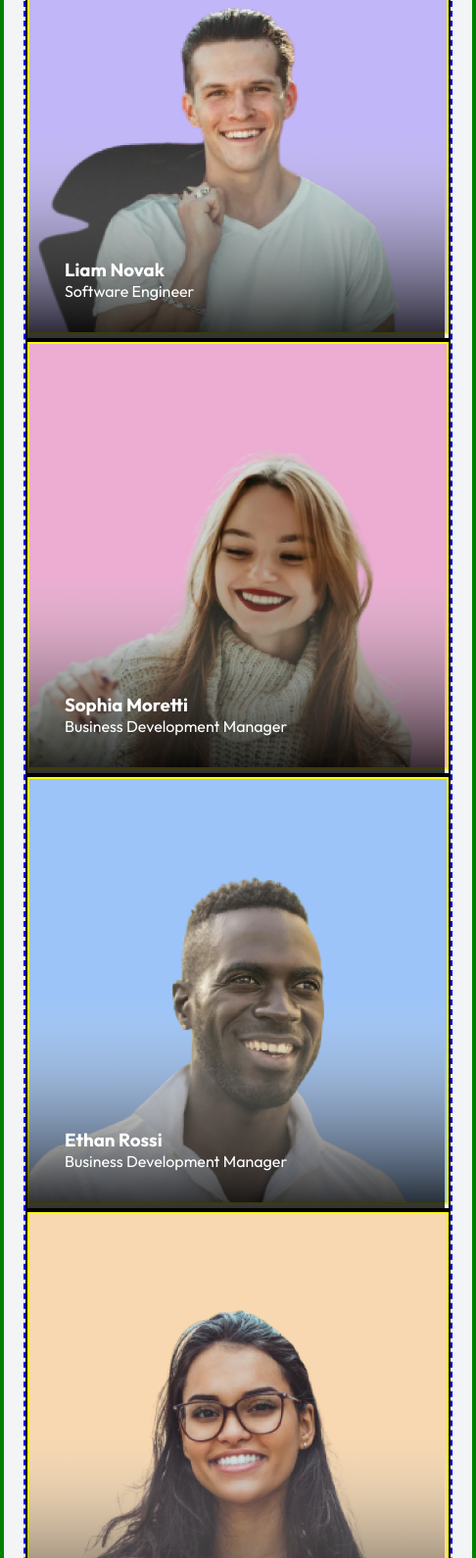
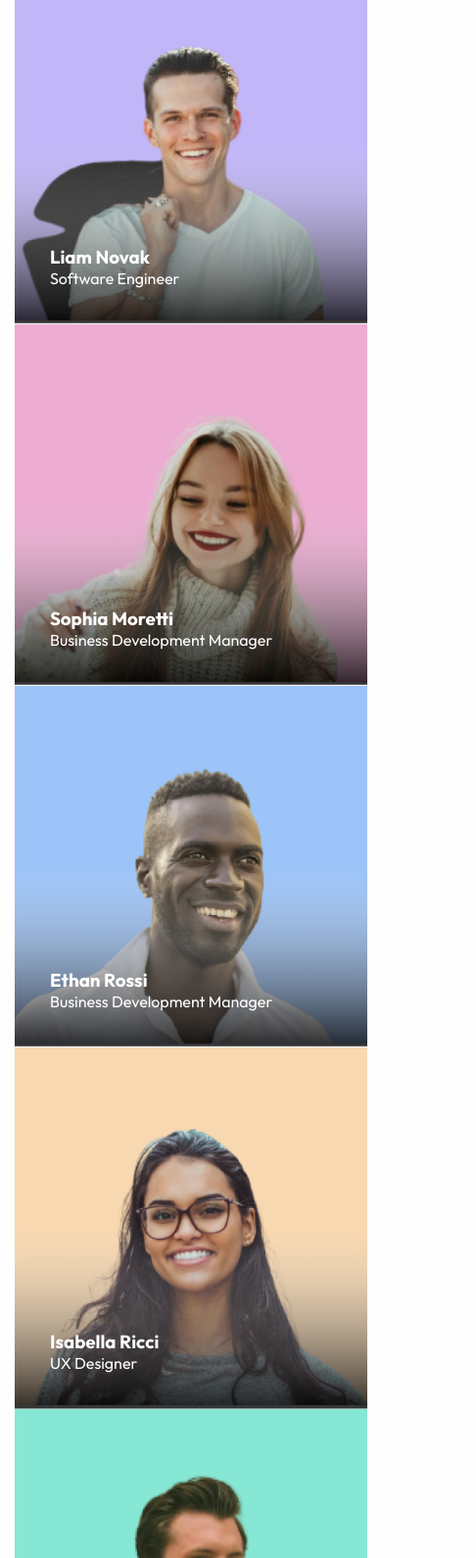
Before and after one commit to Yoges19/Grid-Layout, a plain HTML site: page index.html in a window 390 px wide. Shown: the part 410-2000 px from the top of the page at 98% size, 486 px wide, since content can reach past the window. Drawn offline with Linux system fonts and the light colour scheme.

Commit message:
mobile design completed

```diff
--- a/index.html
+++ b/index.html
@@ -20,14 +20,10 @@
     }
 
     body {
-      display: flex;
-      flex-direction: column;
-      place-content: center;
+      padding: 15px;
       font-family: "Outfit", sans-serif;
-      background-color: #F3F4F6;
-      /* height: 100vh; */
-      min-height: 100vh;
-
+      background-color: #FFFEFE;
+      height: 100vh;
     }
 
     .author-info {
@@ -45,8 +41,8 @@
       color: #263FA9;
       font-weight: 500;
       display: inline-block;
-      margin: 20px auto;
-      font-size: 1.25rem;
+      margin: 15px auto;
+      font-size: 1.05rem;
       font-weight: 500;
     }
 
@@ -54,23 +50,25 @@
       font-size: 2.5rem;
       font-weight: 500;
       margin-bottom: 20px;
-
     }
 
     .container {
+      background-color: #F3F4F6;
       display: grid;
-      place-items: center;
-      padding: 20px;
-      border: 4px solid green;
+      margin: 0;
+      gap: 0;
+      grid-template-columns: 1fr;
+      /* border: 4px solid green; */
       border-radius: 25px;
-      /* min-width: 500px; */
-      width: fit-content;
+      max-width: 1200px;
+      overflow: hidden;
     }
 
     #head-container {
       background-image: url(resources/Background_decor.svg);
       background-repeat: no-repeat;
       background-position: center;
+      padding: 30px;
     }
 
     #head-container>p{
@@ -81,68 +79,81 @@
     }
 
     .img-container {
-      border: 2px solid black;
       width: fit-content;
+      width: 100%;
+      max-width: 100%;
       position: relative;
     }
 
     .meet-container {
+      margin: 0;
+      padding: 0;
       position: relative;
+      overflow: hidden;
     }
 
     .content {
       position: absolute;
       color: white;
       z-index: 3;
-      bottom: 40px;
-      left: 40px;
+      bottom: 10%;
+      left: 10%;
+      font-size: 1rem;
     }
 
     #grid-container {
-      border: 2px dashed blue;
+      /* border: 2px dashed blue; */
       display: grid;
-      justify-content: center;
-      align-items: center;
       grid-template-columns: 1fr;
+    }
+
+    .character{
+      width: 100%;
+      height: 100%;
     }
 
     #img1 {
       background-color: #C1B6F8;
-      border: 2px solid yellow;
     }
 
     #img2 {
       background-color: #EDACD2;
-      border: 2px solid yellow;
     }
 
     #img3 {
       background-color: #9DC4F8;
-      border: 2px solid yellow;
     }
 
     #img4 {
       background-color: #F8D8B0;
-      border: 2px solid yellow;
     }
 
     #img5 {
       background-color: #86E7D4;
-      border: 2px solid yellow;
     }
 
     .gradient {
       position: absolute;
+      top: 25%;
       bottom: 0;
       left: 0;
-      width: 426px;
     }
 
     footer {
-      height: 430px;
-      width: 430px;
-      border: 2px solid yellow;
-      border-radius: 20px;
+      display: flex;
+      flex-direction: row;
+      justify-content: flex-start;
+      min-height: 410px;
+      width: auto;
+      align-items: flex-end;
+
+      border-radius: 0 0 20px 20px;
+      padding: 1.5rem;
+    }
+
+    footer>p{
+      color: #394150;
+      font-weight: 500;
     }
 
 
@@ -167,8 +178,8 @@
       <div id="grid-container">
         <div class="meet-container">
           <div class="img-container">
-            <img id="img1" src="resources/person_1.png" alt="">
-            <img class="gradient" src="resources/Gradient.svg" alt="">
+            <img class="character" id="img1" src="resources/person_1.png" alt="">
+            <img class="gradient character" src="resources/Gradient.svg" alt="">
           </div>
 
           <div class="content">
@@ -180,8 +191,8 @@
         <div class="meet-container">
 
           <div class="img-container">
-            <img id="img2" src="resources/person_2.png" alt="">
-            <img class="gradient" src="resources/Gradient.svg" alt="">
+            <img class="character" id="img2" src="resources/person_2.png" alt="">
+            <img class="gradient character" src="resources/Gradient.svg" alt="">
           </div>
           <div class="content">
             <h3>Sophia Moretti</h3>
@@ -192,8 +203,8 @@
         <div class="meet-container">
 
           <div class="img-container">
-            <img id="img3" src="resources/person_3.png" alt="">
-            <img class="gradient" src="resources/Gradient.svg" alt="">
+            <img class="character" id="img3" src="resources/person_3.png" alt="">
+            <img class="gradient character" src="resources/Gradient.svg" alt="">
           </div>
           <div class="content">
 
@@ -205,8 +216,8 @@
         <div class="meet-container">
 
           <div class="img-container">
-            <img id="img4" src="resources/person_4.png" alt="">
-            <img class="gradient" src="resources/Gradient.svg" alt="">
+            <img class="character" id="img4" src="resources/person_4.png" alt="">
+            <img class="gradient character" src="resources/Gradient.svg" alt="">
           </div>
           <div class="content">
             <h3>Isabella Ricci</h3>
@@ -218,8 +229,8 @@
         <div class="meet-container">
 
           <div class="img-container">
-            <img id="img5" src="resources/person_5.png" alt="">
-            <img class="gradient" src="resources/Gradient.svg" alt="">
+            <img class="character" id="img5" src="resources/person_5.png" alt="">
+            <img class="gradient character" src="resources/Gradient.svg" alt="">
           </div>
           <div class="content">
 
```
